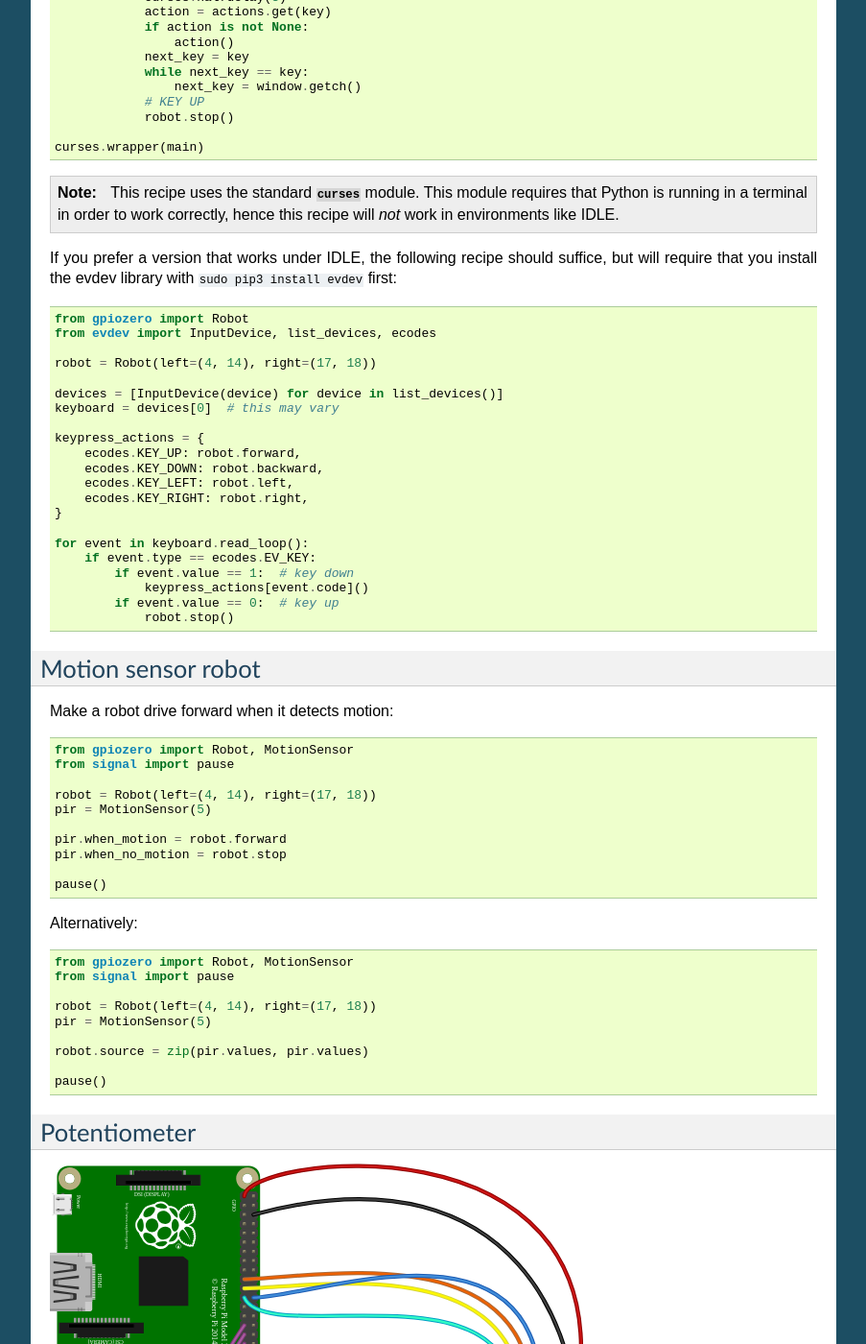
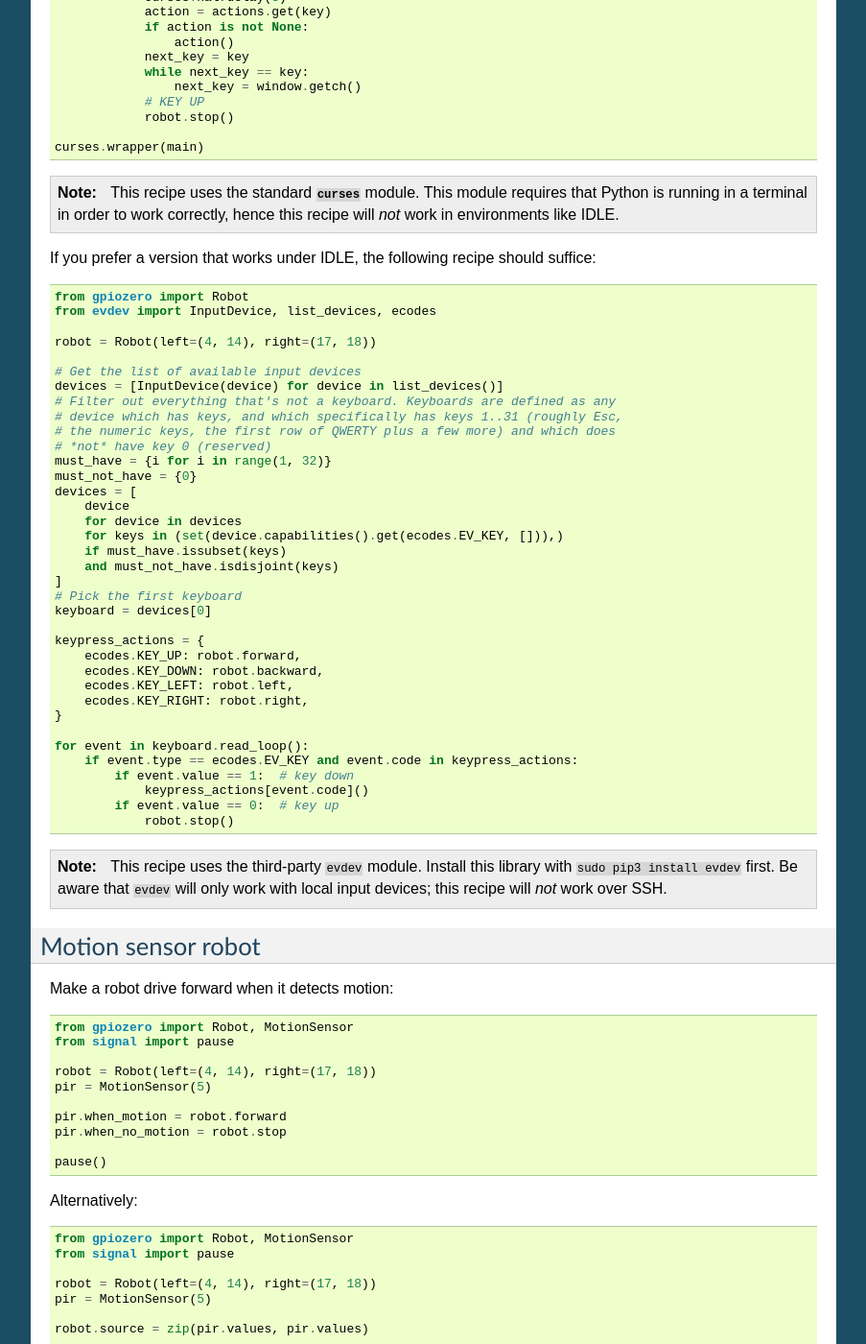
Before and after one commit to gpiozero/gpiozero, a Sphinx documentation site: the page built from docs/recipes.rst, in a window 1280 px wide and 1400 px high, scrolled down 16901 px. Shown: the whole window at 96% size, without its empty margins (198-1101 px from the left). Built offline with Sphinx 7.4.7, drawn with Linux system fonts in a browser that asks for light colours.

Commit message:
Fix #289
Tweak the second keyboard robot recipe so it detects keyboards and
doesn't throw exceptions on unknown keys. Also add a note to the recipe
that it won't work over remote connections like SSH.

```diff
--- a/docs/examples/robot_keyboard_2.py
+++ b/docs/examples/robot_keyboard_2.py
@@ -3,8 +3,23 @@ from evdev import InputDevice, list_devices, ecodes
 
 robot = Robot(left=(4, 14), right=(17, 18))
 
+# Get the list of available input devices
 devices = [InputDevice(device) for device in list_devices()]
-keyboard = devices[0]  # this may vary
+# Filter out everything that's not a keyboard. Keyboards are defined as any
+# device which has keys, and which specifically has keys 1..31 (roughly Esc,
+# the numeric keys, the first row of QWERTY plus a few more) and which does
+# *not* have key 0 (reserved)
+must_have = {i for i in range(1, 32)}
+must_not_have = {0}
+devices = [
+    device
+    for device in devices
+    for keys in (set(device.capabilities().get(ecodes.EV_KEY, [])),)
+    if must_have.issubset(keys)
+    and must_not_have.isdisjoint(keys)
+]
+# Pick the first keyboard
+keyboard = devices[0]
 
 keypress_actions = {
     ecodes.KEY_UP: robot.forward,
@@ -14,7 +29,7 @@ keypress_actions = {
 }
 
 for event in keyboard.read_loop():
-    if event.type == ecodes.EV_KEY:
+    if event.type == ecodes.EV_KEY and event.code in keypress_actions:
         if event.value == 1:  # key down
             keypress_actions[event.code]()
         if event.value == 0:  # key up
--- a/docs/recipes.rst
+++ b/docs/recipes.rst
@@ -345,10 +345,15 @@ Use up/down/left/right keys to control a robot:
     recipe will *not* work in environments like IDLE.
 
 If you prefer a version that works under IDLE, the following recipe should
-suffice, but will require that you install the evdev library with ``sudo pip3
-install evdev`` first:
+suffice:
 
 .. literalinclude:: examples/robot_keyboard_2.py
+
+.. note::
+
+    This recipe uses the third-party ``evdev`` module. Install this library
+    with ``sudo pip3 install evdev`` first. Be aware that ``evdev`` will only
+    work with local input devices; this recipe will *not* work over SSH.
 
 
 Motion sensor robot
```
